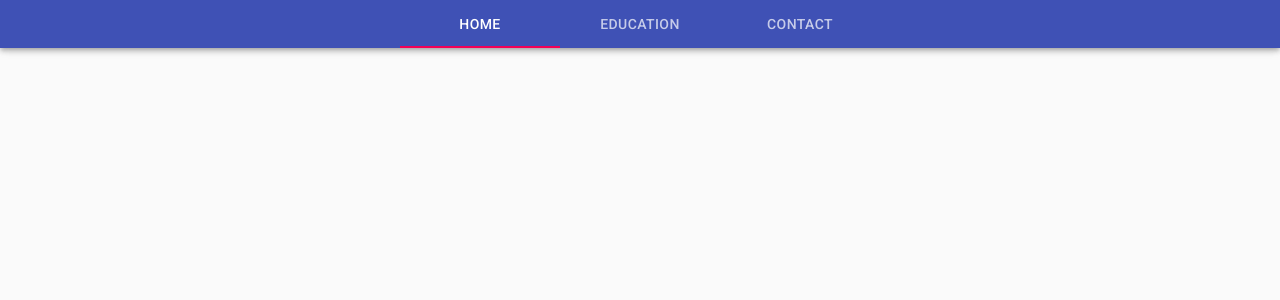
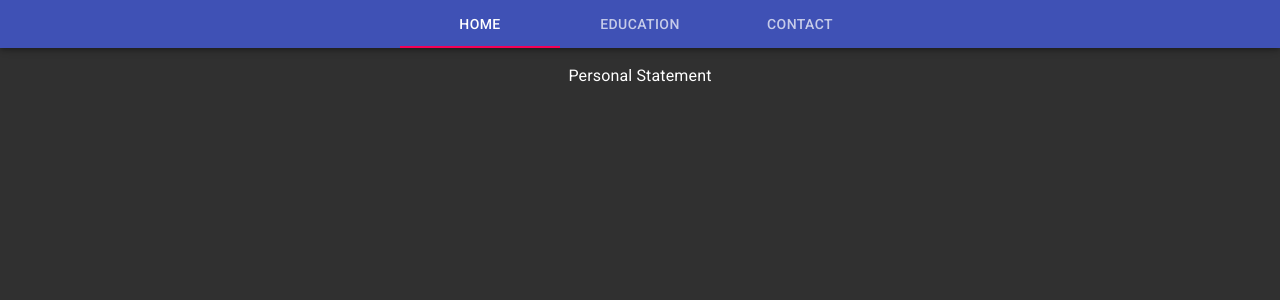
Before and after one commit to MalcolmWetzstein/MalcolmWetzstein.github.io, a React (Create React App) app: page / in a window 1280 px wide. Shown: the top 300 px of the page. Built offline with nearby package versions, Linux system fonts and the light colour scheme.

Commit message:
Fixed issue with background color issue. Added page content files.

```diff
--- a/src/App.js
+++ b/src/App.js
@@ -10,9 +10,8 @@ import * as content from './content/Content';
 function App()
 {
   return (
-    <React.Fragment>
+    <ThemeProvider theme={themes.DarkTheme}>
       <CssBaseline/>
-      <ThemeProvider theme={themes.LightTheme}>
       <PageDeque>
         <NavigationBar>
           <content.Home/>
@@ -21,7 +20,6 @@ function App()
         </NavigationBar>
       </PageDeque>
     </ThemeProvider>
-    </React.Fragment>
   );
 }
 
--- a/src/components/NavigationBar.js
+++ b/src/components/NavigationBar.js
@@ -2,8 +2,9 @@ import React from 'react';
 import AppBar from '@material-ui/core/AppBar';
 import Tabs from '@material-ui/core/Tabs';
 import Tab from '@material-ui/core/Tab';
+import { withTheme } from '@material-ui/core/styles';
 
-export default class NavigationBar extends React.Component
+class NavigationBar extends React.Component
 {
     constructor(props)
     {
@@ -11,7 +12,7 @@ export default class NavigationBar extends React.Component
 
         this.state = {
             currentTab: 0,
-            displayNames: []
+            tabNames: []
         }
 
         this.tabChange = this.tabChange.bind(this);
@@ -19,7 +20,7 @@ export default class NavigationBar extends React.Component
 
     componentDidMount()
     {
-        this.setState( { displayNames: React.Children.map(this.props.children, child => child.type.displayName) } );
+        this.setState( { tabNames: React.Children.map(this.props.children, child => child.type.buttonText) } );
         this.navigate(this.state.currentTab);
     }
 
@@ -33,7 +34,7 @@ export default class NavigationBar extends React.Component
                     onChange={this.tabChange}
                     centered
                 >
-                    {React.Children.map(this.props.children, (child, index) => <Tab label={this.state.displayNames[index]}/>)}
+                    {React.Children.map(this.props.children, (child, index) => <Tab label={this.state.tabNames[index]}/>)}
                 </Tabs>
            </AppBar>
         );
@@ -52,3 +53,5 @@ export default class NavigationBar extends React.Component
         this.props.pageDeque.finish();
     }
 }
+
+export default withTheme(NavigationBar);
--- a/src/components/Page.js
+++ b/src/components/Page.js
@@ -1,17 +1,22 @@
 import React from 'react';
 import Box from '@material-ui/core/Box';
-import Paper from '@material-ui/core/Paper';
+import { withTheme } from '@material-ui/core/styles';
 
-export default class Page extends React.Component
+class Page extends React.Component
 {
     render()
     {
         return (
-            <Box>
-                <Paper square elevation={0}>
-                    {this.props.children}
-                </Paper>
+            <Box
+                position="absolute"
+                width={1}
+                minHeight={1}
+                paddingTop={this.props.theme.spacing(1)}
+            >
+                {this.props.children}
             </Box>
         );
     }
 }
+
+export default withTheme(Page);
--- a/src/components/PageDeque.js
+++ b/src/components/PageDeque.js
@@ -1,6 +1,7 @@
 import React from 'react';
+import { withTheme } from '@material-ui/core/styles';
 
-export default class PageDeque extends React.Component
+class PageDeque extends React.Component
 {
     constructor(props)
     {
@@ -172,3 +173,5 @@ export default class PageDeque extends React.Component
         return componentArray.map( (component, index) => React.cloneElement(component, { key: index.toString() }) );
     }
 }
+
+export default withTheme(PageDeque);
--- a/src/content/Contact.js
+++ b/src/content/Contact.js
@@ -1,11 +1,14 @@
 import React from 'react';
+import { withTheme } from '@material-ui/core/styles';
 
-export default class Contact extends React.Component
+class Contact extends React.Component
 {
-    static displayName = "Contact";
+    static buttonText = "Contact";
 
     render ()
     {
         return null;
     }
 }
+
+export default withTheme(Contact);
--- a/src/content/Education.js
+++ b/src/content/Education.js
@@ -1,11 +1,14 @@
 import React from 'react';
+import { withTheme } from '@material-ui/core/styles';
 
-export default class Education extends React.Component
+class Education extends React.Component
 {
-    static displayName = "Education";
+    static buttonText = "Education";
 
     render ()
     {
         return null;
     }
 }
+
+export default withTheme(Education);
--- a/src/content/Home.js
+++ b/src/content/Home.js
@@ -1,11 +1,12 @@
 import React from 'react';
 import Typography from '@material-ui/core/Typography';
+import { withTheme } from '@material-ui/core/styles';
 
 import Page from '../components/Page';
 
-export default class Home extends React.Component
+class Home extends React.Component
 {
-    static displayName = "Home";
+    static buttonText = "Home";
 
     render ()
     {
@@ -18,3 +19,5 @@ export default class Home extends React.Component
         );
     }
 }
+
+export default withTheme(Home);
```
Lines whose indentation alone changed are shown as unchanged.
